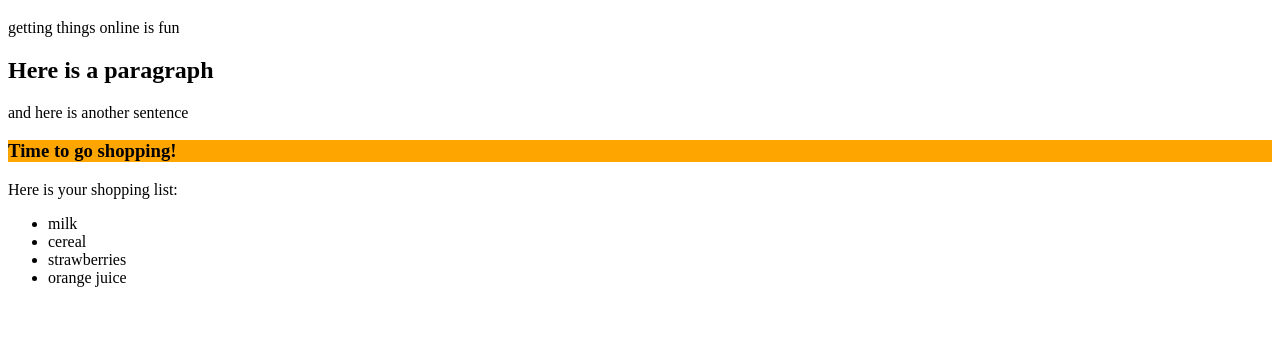
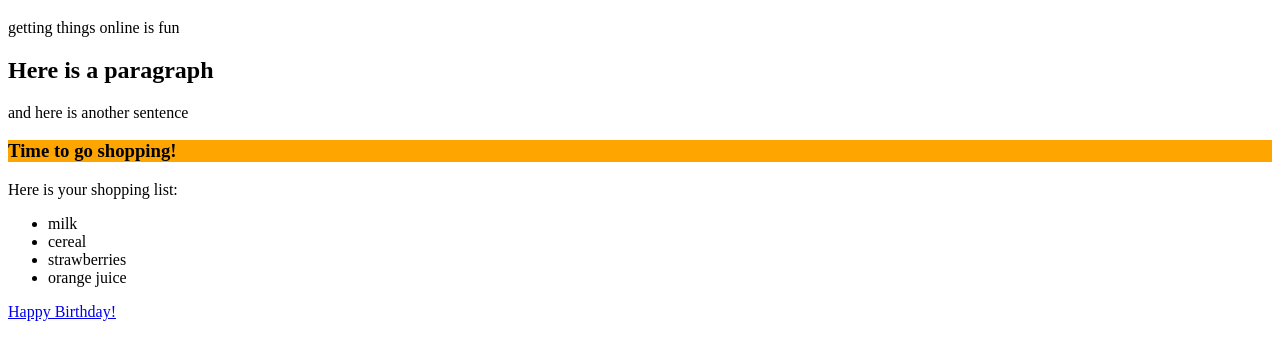
Before and after one commit to riyakoshy/hello-world, a plain HTML site: page index.html in a window 1280 px wide. Shown: the part 61-420 px from the top of the page. Drawn offline with Linux system fonts and the light colour scheme.

Commit message:
more text

```diff
--- a/index.html
+++ b/index.html
@@ -17,4 +17,5 @@
 		<li>strawberries</li>
 		<li>orange juice</li>
 	</ul>
+	<a href="https://www.youtube.com/watch?v=MrXBATtOtFY">Happy Birthday!</a>
 </body>
```
